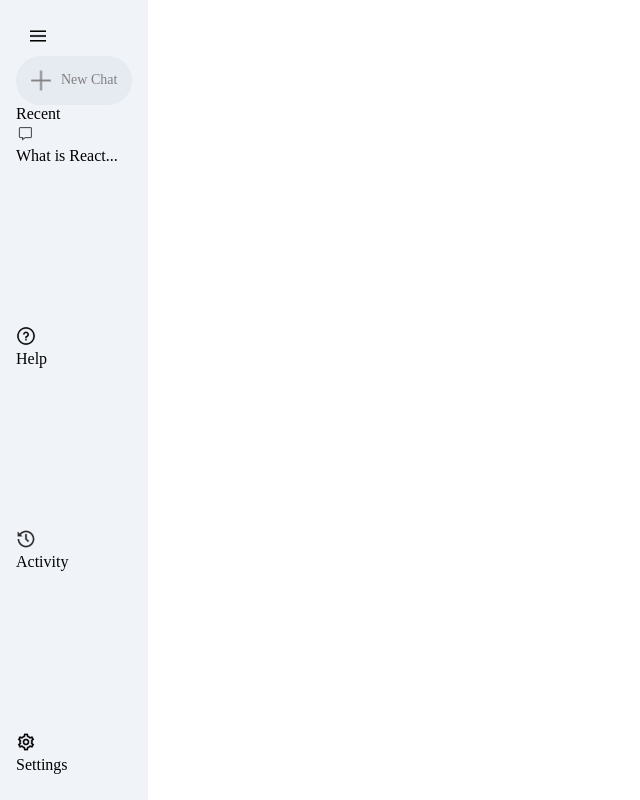
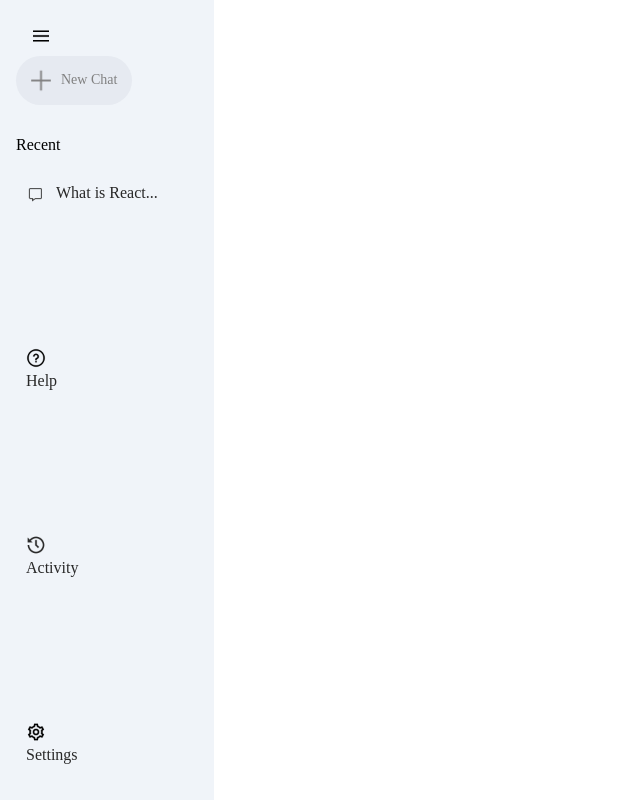
Before and after one commit to bishaldebroy007/AI-chatbot-using-react, a React (Vite) app: page / in a window 1280 px wide. Shown: the whole page, without its empty margins (0-640 px from the left). Built offline with nearby package versions, Linux system fonts and the light colour scheme.

Commit message:
sidebar - recent_entry done

```diff
--- a/src/components/Sidebar/Sidebar.css
+++ b/src/components/Sidebar/Sidebar.css
@@ -12,7 +12,7 @@
 }
 
 .sidebar .menu {
-    margin-left: 12px;
+    margin-left: 15px;
     cursor: pointer;
     display: block;
 }
@@ -29,3 +29,24 @@
     padding: 10px 15px;
     gap: 10px;
 }
+
+.sidebar .recent {
+    display: flex;
+    flex-direction: column;
+}
+
+.sidebar .recent-title {
+    margin-top: 31px;
+    margin-bottom: 20px;
+}
+
+.sidebar .recent-entry {
+    display: flex;
+    align-items: start;
+    gap: 10px;
+    padding: 10px;
+    padding-right: 40px;
+    border-radius: 50px;
+    cursor: pointer;
+    color: #282828;
+}
```
